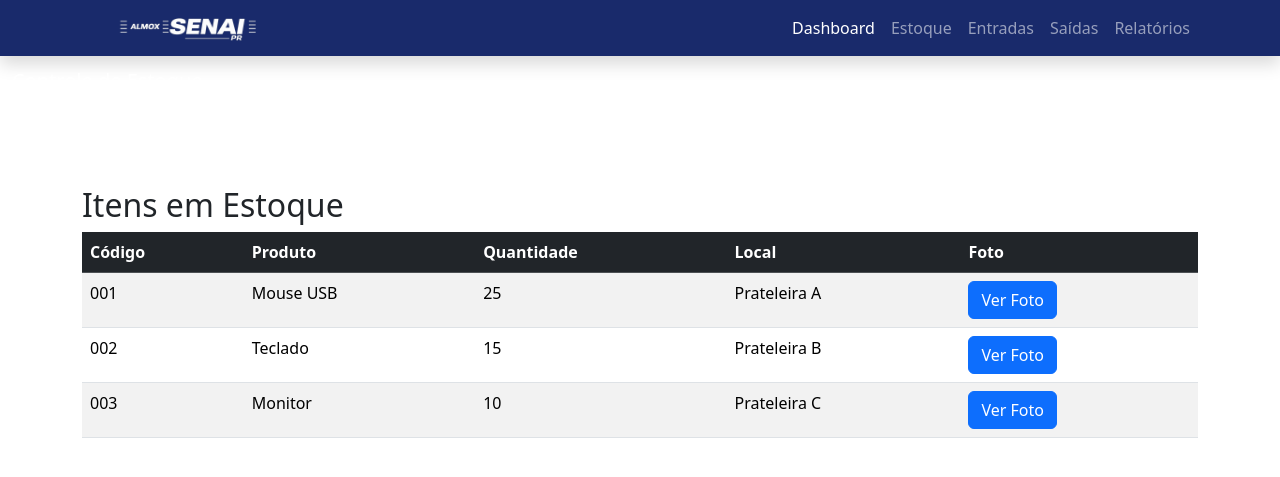
After one commit to lucaslopescosta2-sudo/TCC, a Flask app: page /CONTROLE.html in a window 1280 px wide. The commit adds this page. Shown: the top 477 px of the page. Run offline with Flask 3, Linux system fonts and the light colour scheme; some libraries are stand-ins or nearby versions.

Commit message:
Ajustes dia 24-06

```diff
--- a/app.py
+++ b/app.py
@@ -3,8 +3,13 @@
 app = Flask(__name__)
 
 @app.route('/')
-def index():
-    return render_template('index.html')
+def LOGIN():
+    return render_template('LOGIN.html')
+
+@app.route('/CONTROLE.html')
+def CONTROLE():
+    return render_template('CONTROLE.html')
+
 
 if __name__ == '__main__':
     app.run(debug=True, host='0.0.0.0')
--- /dev/null
+++ b/static/style_controle.css
@@ -0,0 +1,7 @@
+#logo_navbar{
+    position: absolute;
+    top: -25px;
+    left: 100px;
+    width: 180px;
+    height: 110px;
+}
--- /dev/null
+++ b/templates/CONTROLE.html
@@ -0,0 +1,152 @@
+<!DOCTYPE html>
+<html lang="en">
+<head>
+    <link href="https://cdn.jsdelivr.net/npm/bootstrap@5.3.8/dist/css/bootstrap.min.css" rel="stylesheet" integrity="sha384-sRIl4kxILFvY47J16cr9ZwB07vP4J8+LH7qKQnuqkuIAvNWLzeN8tE5YBujZqJLB" crossorigin="anonymous">
+    <script src="https://cdn.jsdelivr.net/npm/bootstrap@5.3.8/dist/js/bootstrap.bundle.min.js" integrity="sha384-FKyoEForCGlyvwx9Hj09JcYn3nv7wiPVlz7YYwJrWVcXK/BmnVDxM+D2scQbITxI" crossorigin="anonymous"></script>
+    <script src="https://cdn.jsdelivr.net/npm/sweetalert2@11"></script>
+    <meta charset="UTF-8">
+    <meta name="viewport" content="width=device-width, initial-scale=1.0">
+    <link rel="stylesheet" href="static/style_controle.css">
+    <title>CONTROLE DE ESTOQUE</title>
+    <link rel="icon" href="static/download.png">
+</head>
+<body>
+
+
+   <nav class="navbar navbar-expand-lg navbar-dark bg-primary shadow" style="background-color: #192A6B !important;">
+        <div class="container">
+
+
+            <button class="navbar-toggler" type="button"
+                data-bs-toggle="collapse"
+                data-bs-target="#menu">
+                <span class="navbar-toggler-icon"></span>
+            </button>
+
+            <div class="collapse navbar-collapse" id="menu">
+                <ul class="navbar-nav ms-auto">
+
+                    <li class="nav-item">
+                        <a class="nav-link active" href="#">Dashboard</a>
+                    </li>
+
+                    <li class="nav-item">
+                        <a class="nav-link" href="#">Estoque</a>
+                    </li>
+
+                    <li class="nav-item">
+                        <a class="nav-link" href="#">Entradas</a>
+                    </li>
+
+                    <li class="nav-item">
+                        <a class="nav-link" href="#">Saídas</a>
+                    </li>
+
+                    <li class="nav-item">
+                        <a class="nav-link" href="#">Relatórios</a>
+                    </li>
+
+                </ul>
+            </div>
+
+        </div>
+    </nav>
+
+    <img id="logo_navbar" src="/static/SENAI.png">
+
+
+<nav class="navbar navbar-dark">
+    <div class="container-fluid">
+        <span class="navbar-brand mb-0 h1"> Controle de Estoque</span>
+    </div>
+</nav>
+
+
+<nav class="navbar navbar-dark">
+    <div class="container-fluid">
+        <span class="navbar-brand"> Controle de Estoque</span>
+    </div>
+</nav>
+
+<div class="container mt-4">
+
+    <h2>Itens em Estoque</h2>
+
+    <table class="table table-striped table-hover">
+        <thead class="table-dark">
+            <tr>
+                <th>Código</th>
+                <th>Produto</th>
+                <th>Quantidade</th>
+                <th>Local</th>
+                <th>Foto</th>
+            </tr>
+        </thead>
+
+        <tbody>
+
+            <tr>
+                <td>001</td>
+                <td>Mouse USB</td>
+                <td>25</td>
+                <td>Prateleira A</td>
+                <td>
+                    <button class="btn btn-primary"
+                    onclick="mostrarFoto('https://via.placeholder.com/500x300?text=Mouse+USB')">
+                    Ver Foto
+                    </button>
+                </td>
+            </tr>
+
+            <tr>
+                <td>002</td>
+                <td>Teclado</td>
+                <td>15</td>
+                <td>Prateleira B</td>
+                <td>
+                    <button class="btn btn-primary"
+                    onclick="mostrarFoto('https://via.placeholder.com/500x300?text=Teclado')">
+                    Ver Foto
+                    </button>
+                </td>
+            </tr>
+
+            <tr>
+                <td>003</td>
+                <td>Monitor</td>
+                <td>10</td>
+                <td>Prateleira C</td>
+                <td>
+                    <button class="btn btn-primary"
+                    onclick="mostrarFoto('https://via.placeholder.com/500x300?text=Monitor')">
+                    Ver Foto
+                    </button>
+                </td>
+            </tr>
+
+        </tbody>
+    </table>
+
+</div>
+
+<!-- Modal -->
+<div class="modal fade" id="fotoModal" tabindex="-1">
+    <div class="modal-dialog modal-lg">
+        <div class="modal-content">
+
+            <div class="modal-header">
+                <h5 class="modal-title">Foto do Produto</h5>
+                <button class="btn-close" data-bs-dismiss="modal"></button>
+            </div>
+
+            <div class="modal-body text-center">
+                <img id="imagemProduto" src="" class="img-fluid rounded">
+            </div>
+
+        </div>
+    </div>
+</div>
+
+</body>
+
+</html>
--- a/templates/index.html
+++ b/templates/LOGIN.html
@@ -1,12 +1,14 @@
 <!DOCTYPE html>
 <html lang="en">
 <head>
+    <script src="https://cdn.jsdelivr.net/npm/sweetalert2@11"></script>
     <meta charset="UTF-8">
     <meta name="viewport" content="width=device-width, initial-scale=1.0">
     <title>LOGIN SENAI</title>
     <link href="https://cdn.jsdelivr.net/npm/bootstrap@5.3.8/dist/css/bootstrap.min.css" rel="stylesheet" integrity="sha384-sRIl4kxILFvY47J16cr9ZwB07vP4J8+LH7qKQnuqkuIAvNWLzeN8tE5YBujZqJLB" crossorigin="anonymous">
     <script src="https://cdn.jsdelivr.net/npm/bootstrap@5.3.8/dist/js/bootstrap.bundle.min.js" integrity="sha384-FKyoEForCGlyvwx9Hj09JcYn3nv7wiPVlz7YYwJrWVcXK/BmnVDxM+D2scQbITxI" crossorigin="anonymous"></script>
     <link rel="stylesheet" href="static/styles.css">
+    <link rel="icon" href="static/download.png">
 </head>
 <body>
 
@@ -16,7 +18,7 @@
   <div class="card-body">
     <h3 class="card-title text-center mb-4 fw-bold text-white">Entrar</h3>
 
-    <form>
+    <form action="CONTROLE.html">
       <div class="mb-3">
         <label for="email" class="form-label text-white">E-mail</label>
         <input type="email" class="form-control" id="email" placeholder="seu@email.com" required>
```
Also changed, not shown: static/Industria.jpeg (deleted), static/almoxarifado-organizado-curso-senai.jpg (deleted), static/almoxarifado.jpg (deleted), static/fundo.jpg (deleted), static/fundoft.jpg (deleted), static/styles.css (line endings or trailing spaces).
